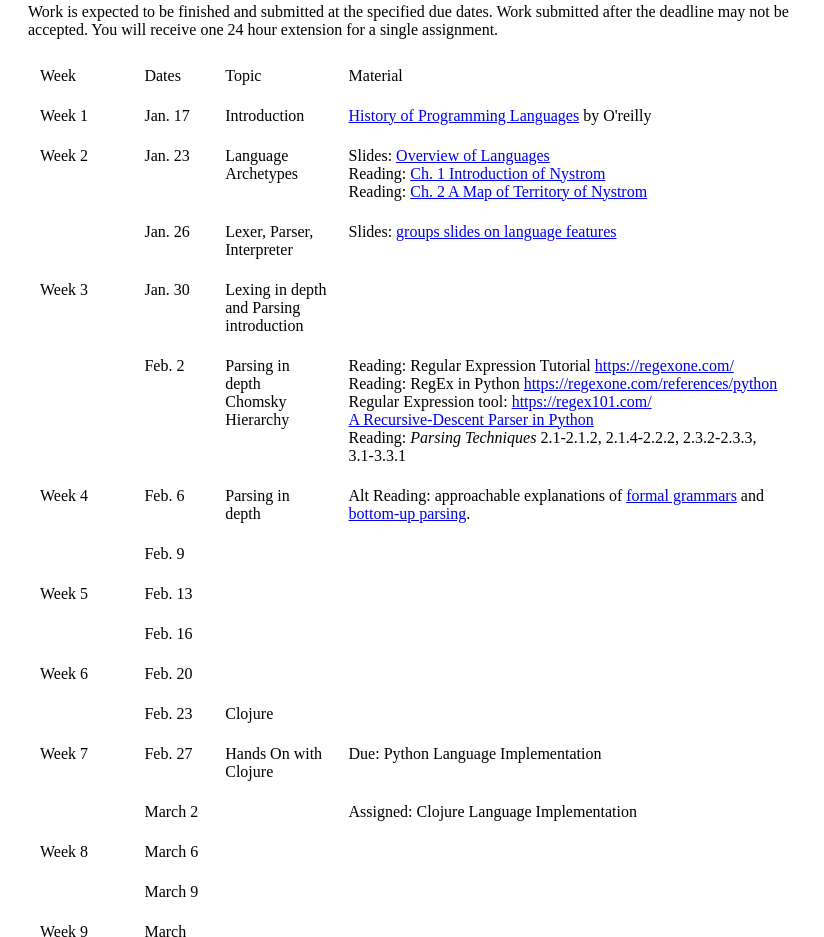
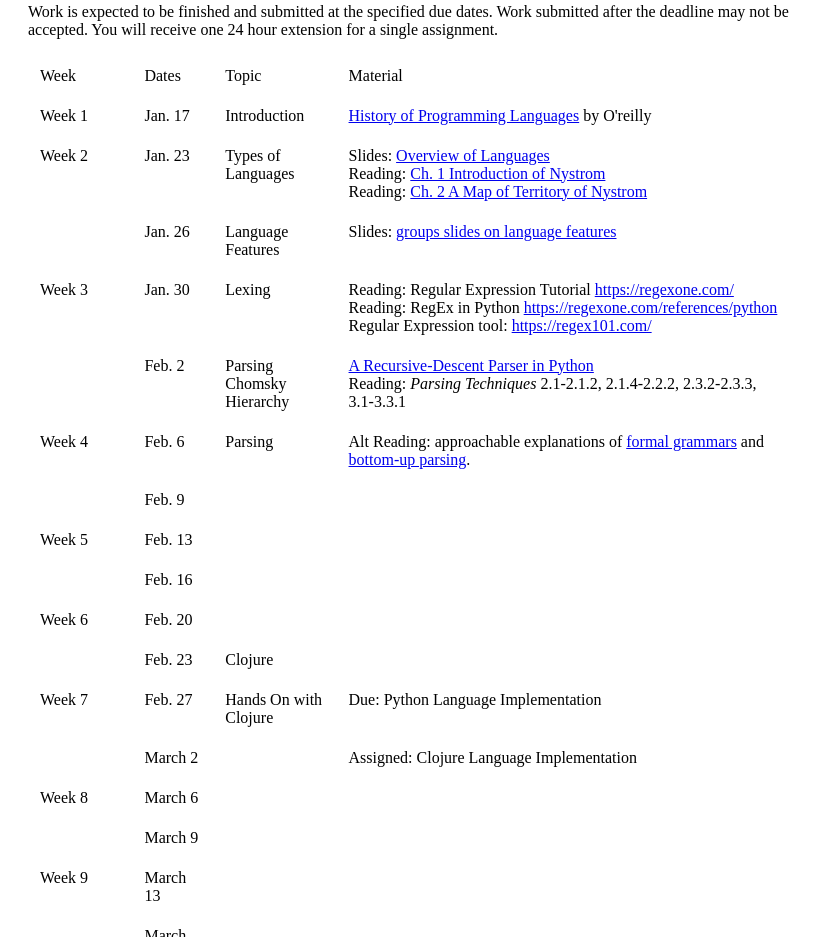
Before and after one commit to dr-jam/csc521, a plain HTML site: page syllabus.html in a window 1280 px wide. Shown: the part 2652-3589 px from the top of the page, without its empty margins (0-824 px from the left). Drawn offline with Linux system fonts and the light colour scheme; a web font is replaced by a local one.

Commit message:
Added office hours and shuffled reading to topics to match reality.

```diff
--- a/syllabus.html
+++ b/syllabus.html
@@ -12,7 +12,8 @@
 
 		<h2>Basic Course Information</h2>
 
-		<h3>Instructor</h3> Instructor: Dr. Joshua McCoy, Assistant Professor Computer Science and the Game Lab<br /> Email: jam@american.edu<br /> Office: Mary Graydon Center room 331f<br /> Office hours: TBD<br />
+		<h3>Instructor</h3> Instructor: Dr. Joshua McCoy, Assistant Professor Computer Science and the Game Lab<br /> Email: jam@american.edu<br /> Office: Mary Graydon Center room 331f<br />
+		 Office hours: Mondays at 11:00AM to noon and Thursdays at 4:00PM to 5:00PM<br />
 
 		<h3>Course</h3> Meeting Time: Mondays and Thursdays from 2:30PM-3:45PM<br /> Final Examination Period: May 8th from 2:30PM-5:00PM<br /> Classroom: Spring Valley Building room 401<br /> Year and Section: Spring 2017, 001<br />
 
@@ -71,10 +72,6 @@
 		<ul class="resourceList">
 			<li>Installation via Anaconda: <a href="https://www.continuum.io/downloads" target="_blank">https://www.continuum.io/downloads</a></li>
 		</ul>
-
-
-
-
 
 		<h2>Grading</h2>
 
@@ -170,7 +167,7 @@
 			<tr>
 				<td>Week 2</td>
 				<td>Jan. 23</td>
-				<td>Language Archetypes</td>
+				<td>Types of Languages</td>
 				<td>
 					Slides: <a href="https://american0-my.sharepoint.com/personal/jam_american_edu/_layouts/15/guestaccess.aspx?docid=0f2245964ff9d47f783180b3f33cacc33&authkey=AT7OKqRXLN5a6QoaZjCAW8I">Overview of Languages</a> <br> Reading:
 					<a href="http://www.craftinginterpreters.com/introduction.html"
@@ -181,7 +178,7 @@
 			<tr>
 				<td></td>
 				<td>Jan. 26</td>
-				<td>Lexer, Parser, Interpreter</td>
+				<td>Language Features</td>
 				<td>
 					Slides: <a href="https://drive.google.com/open?id=1oIFC-XvBbRh2CfZpHPr-DwGJXvk66q7LCk6Xi--Fd0Q" target="_blank">groups slides on language features</a><br>
 
@@ -190,19 +187,20 @@
 			<tr>
 				<td>Week 3</td>
 				<td>Jan. 30</td>
-				<td>Lexing in depth and Parsing introduction</td>
+				<td>Lexing</td>
 				<td>
 					<!-- Assigned: Language Grammar and Tokens Homework -->
+					Reading: Regular Expression Tutorial <a href="https://regexone.com/" target="_blank">https://regexone.com/</a> <br> Reading: RegEx in Python <a href="https://regexone.com/references/python">https://regexone.com/references/python</a> <br> Regular Expression tool:
+					<a href="https://regex101.com/" target="_blank">https://regex101.com/</a> <br>
 				</td>
 			</tr>
 			<tr>
 				<td></td>
 				<td>Feb. 2</td>
-				<td>Parsing in depth <br> Chomsky Hierarchy
+				<td>Parsing<br> Chomsky Hierarchy
 				</td>
 				<td>
-					Reading: Regular Expression Tutorial <a href="https://regexone.com/" target="_blank">https://regexone.com/</a> <br> Reading: RegEx in Python <a href="https://regexone.com/references/python">https://regexone.com/references/python</a> <br> Regular Expression tool:
-					<a href="https://regex101.com/" target="_blank">https://regex101.com/</a> <br>
+
 					<a href="http://parsingintro.sourceforge.net/#table_of_contents_8" target="_blank">A Recursive-Descent Parser in Python</a> <br>
 					Reading: <em>Parsing Techniques</em> 2.1-2.1.2, 2.1.4-2.2.2, 2.3.2-2.3.3, 3.1-3.3.1 <br>
 
@@ -212,7 +210,7 @@
 			<tr>
 				<td>Week 4</td>
 				<td>Feb. 6</td>
-				<td>Parsing in depth</td>
+				<td>Parsing</td>
 				<td>
 					Alt Reading: approachable explanations of <a href="https://qntm.org/grammar" target="_blank">formal grammars</a> and <a href="https://qntm.org/top" target="_blank">bottom-up parsing</a>.<br>
 				</td>
```
